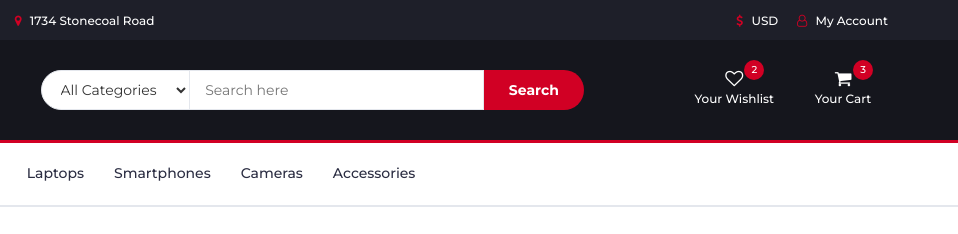
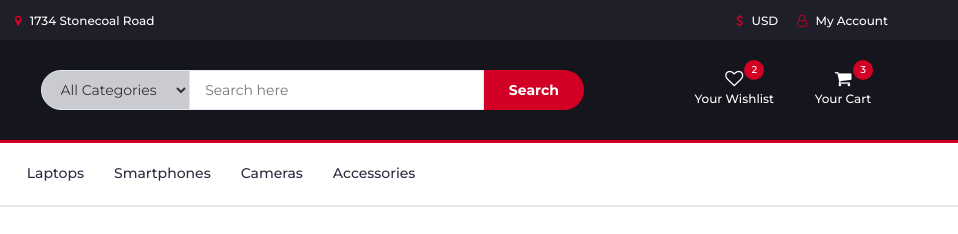
Before and after one commit to dscnsec/GoodsCart, a plain HTML site: page index.html in a window 1280 px wide. In both pictures the pointer is over the element 437 px from the left and 90 px from the top of the page. Shown: the top 234 px of the page, 322-1280 px from the left. Drawn offline with Linux system fonts and the light colour scheme.

Commit message:
Color change of button and cursor type change
Changed the color of the all categories and input box when the mouse hovers over them to visually indicate the input fields and changed the cursor type of pointer when cursor hovers over the designated region.

```diff
--- a/css/style.css
+++ b/css/style.css
@@ -187,6 +187,15 @@ textarea.input {
   background: #FFF;
   border: 1px solid #E4E7ED;
   height: 40px;
+}
+
+.input-select:hover {
+  background: #c9cbd0;
+  cursor: pointer;
+}
+
+.input:hover {
+  background: #c9cbd0;
 }
 
 /*-- checkbox & radio input --*/
```
